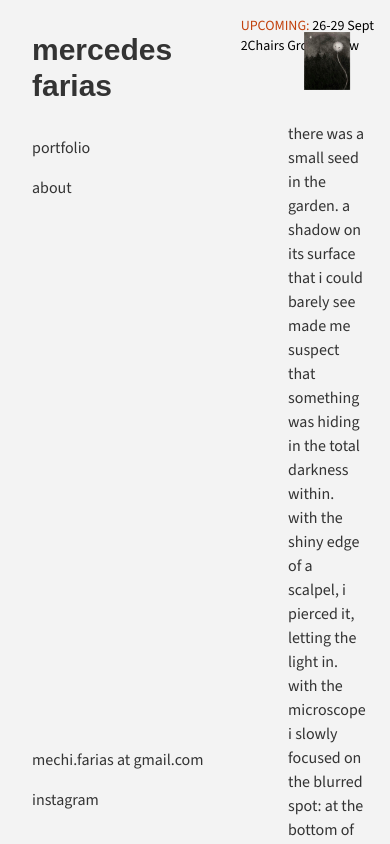
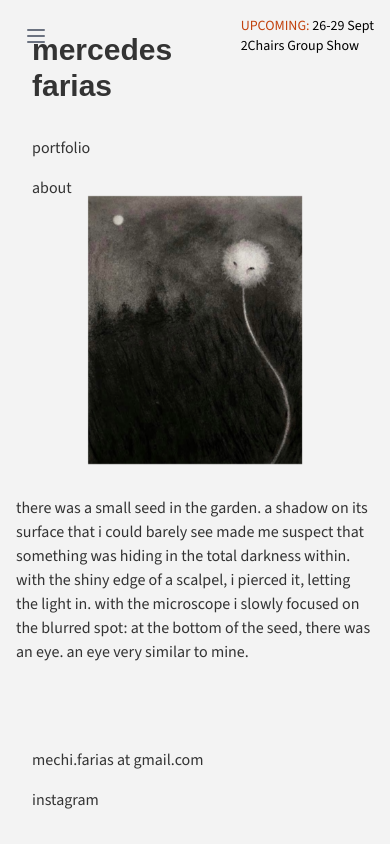
Before and after one commit to purpl3bot/web-v0, a Next.js app: page / in a window 390 px wide. Shown: the top 844 px of the page. Built offline with nearby package versions, Linux system fonts and the light colour scheme; a web font is replaced by a local one.

Commit message:
Update Layout.tsx

```diff
--- a/components/Layout.tsx
+++ b/components/Layout.tsx
@@ -1,8 +1,12 @@
 import Link from 'next/link'
+import MobileMenu from './MobileMenu'
 
 export default function Layout({ children }: { children: React.ReactNode }) {
   return (
     <div className="min-h-screen">
+      <div className="lg:hidden fixed top-4 left-4 z-50">
+        <MobileMenu />
+      </div>
       <div className="fixed flex-col top-4 right-4 text-lime-100 text-sm selection:bg-slate-100 selection:text-black">
         <div>
         <span className="text-orange-700 selection:text-orange-700">UPCOMING: </span>
@@ -42,7 +46,7 @@ export default function Layout({ children }: { children: React.ReactNode }) {
             </a>
           </div>
         </nav>
-        <main className="ml-64 p-8 flex-1">{children}</main>
+        <main className="w-full lg:ml-64 p-4 lg:p-8">{children}</main>
       </div>
     </div>
   )
```
